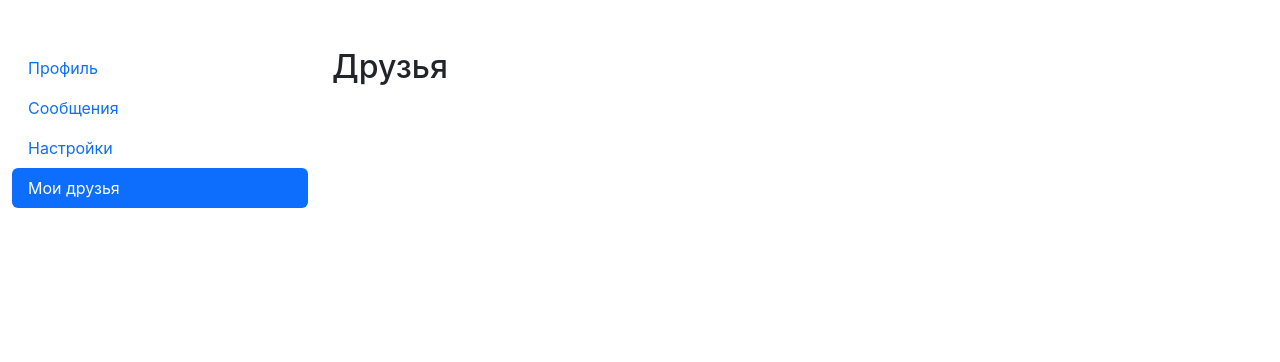
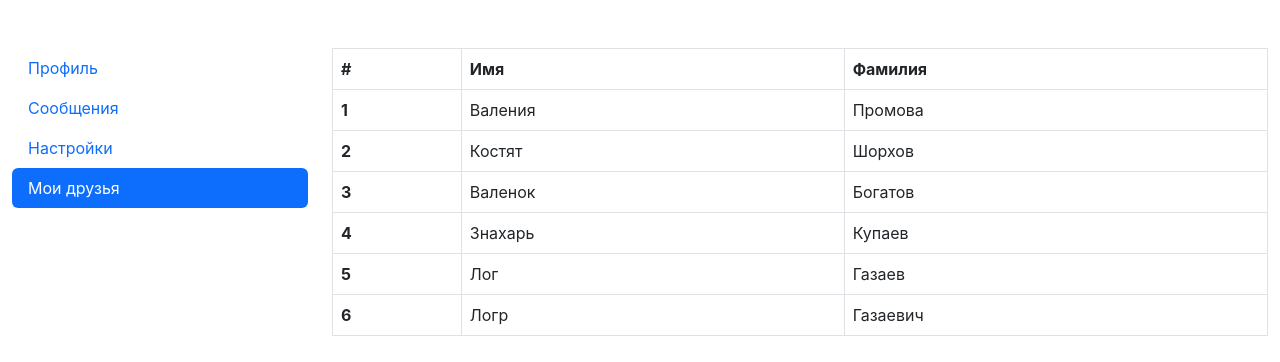
Before and after one commit to BISWAP9/my-react, a React (Create React App) app: page /friends in a window 1280 px wide. Shown: the top 362 px of the page. Built offline with nearby package versions, Linux system fonts and the light colour scheme.

Commit message:
getUsers, names

```diff
--- a/src/App.jsx
+++ b/src/App.jsx
@@ -1,21 +1,9 @@
 import { NavLink, Route, Routes } from 'react-router-dom';
 import './App.css';
 import Profile from './components/Profile';
-
-
-
-
-const Messages = () => {
-  return <h2>Диалоги</h2>;
-};
-
-const Settings = () => {
-  return <h2>Страница с настройками</h2>;
-};
-
-const Friends = () => {
-  return <h2>Друзья</h2>;
-};
+import Messages from './components/Messages';
+import Friends from './components/Friends';
+import Settings from './components/Settings';
 
 function App(props) {
   return (
@@ -39,10 +27,10 @@ function App(props) {
 </div>
 <div className="col-sm-9">
 <Routes>
-  <Route path='/profile' element={<Profile function={props.function} />} />
+  <Route path='/profile' element={<Profile function={props.function.key_getUser} />} />
   <Route path='/messages' element={<Messages/>} />
   <Route path='/settings' element={<Settings/>} />
-  <Route path='/friends' element={<Friends/>} />
+  <Route path='/friends' element={<Friends function={props.function.key_getUsers}/>} />
 </Routes>
 </div>
 </div>
--- /dev/null
+++ b/src/components/Friends.jsx
@@ -0,0 +1,34 @@
+const TableRow = (props)=>{
+	return (
+		<tr>
+      <th scope="row">{props.index + 1}</th>
+      <td>{props.name}</td>
+      <td>{props.lastname}</td>
+    </tr>
+	);
+};
+
+const Friends = (props) => {
+	let users = props.function();
+	let usersCount = Object.keys(users).length;
+	let userRow = [];
+
+	for(let i=0; i < usersCount; i++){
+userRow.push(<TableRow key={i} index={i} name={users[i].name} lastname={users[i].lastname}/>)
+	}
+  return (
+		<table className="table table-bordered">
+  <thead>
+    <tr>
+      <th scope="col">#</th>
+      <th scope="col">Имя</th>
+      <th scope="col">Фамилия</th>
+    </tr>
+  </thead>
+  <tbody>
+{userRow}
+  </tbody>
+</table>
+	);
+};
+export default Friends;
--- /dev/null
+++ b/src/components/Messages.jsx
@@ -0,0 +1,4 @@
+const Messages = () => {
+  return <h2>Диалоги</h2>;
+};
+export default Messages;
--- a/src/components/Profile.jsx
+++ b/src/components/Profile.jsx
@@ -12,8 +12,8 @@ const Profile = (props) => {
 			<div className="col-sm-9">
 <h1 style={{backgroundColor: "lightblue"}}>{user.name} {user.lastname}</h1>
 <h2 className={styles.about}>{user.about}</h2>
-<p>Email: {user.email}</p>
-<p>Id: {user.id}</p>
+<p className={styles.email}>Email: {user.email}</p>
+<p style={{fontWeight: "700"}}>Id: {user.id}</p>
 <p className={styles.paragraph}>Lorem, ipsum dolor sit amet consectetur adipisicing elit. Consectetur aperiam veritatis repellat doloremque beatae! Quisquam odit atque tempore a id, quod sit illo quam nemo, culpa voluptatum dolorum corporis facilis!</p>
 			</div>
 		</div>
--- a/src/components/Profile.module.css
+++ b/src/components/Profile.module.css
@@ -6,3 +6,8 @@
   color: blue;
   font-size: 1.2rem;
 }
+.email {
+  font-size: 1.2rem;
+  font-weight: 700;
+  color: brown;
+}
--- /dev/null
+++ b/src/components/Settings.jsx
@@ -0,0 +1,4 @@
+const Settings = () => {
+  return <h2>Страница с настройками</h2>;
+};
+export default Settings;
--- a/src/index.js
+++ b/src/index.js
@@ -4,13 +4,13 @@ import './index.css';
 import App from './App';
 // import reportWebVitals from './reportWebVitals';
 import { BrowserRouter } from 'react-router-dom';
-import { getUser } from './state';
+import { getUser, getUsers } from './state';
 
 const root = ReactDOM.createRoot(document.getElementById('root'));
 root.render(
   <BrowserRouter>
 
-    <App function={getUser} />
+    <App function={{key_getUser: getUser, key_getUsers: getUsers}} />
 
   </BrowserRouter>
 );
--- a/src/state.jsx
+++ b/src/state.jsx
@@ -1,3 +1,5 @@
+
+
 const user = {
 	name: "Иван",
 	lastname: "Иванов",
@@ -7,6 +9,19 @@ const user = {
 	avatar: "https://www.seekpng.com/png/full/356-3562377_personal-user.png",
 };
 
+const users = {
+	0:{name:"Валения ", lastname:"Промова"},
+	1:{name:"Костят", lastname:"Шорхов"},
+	2:{name:"Валенок", lastname:"Богатов"},
+	3:{name:"Знахарь", lastname:"Купаев"},
+	4:{name:"Лог", lastname:"Газаев"},
+	5:{name:"Логр", lastname:"Газаевич"},
+};
+
 export function getUser() {
 	return user;
 }
+
+export function getUsers() {
+  return users;
+}
```
